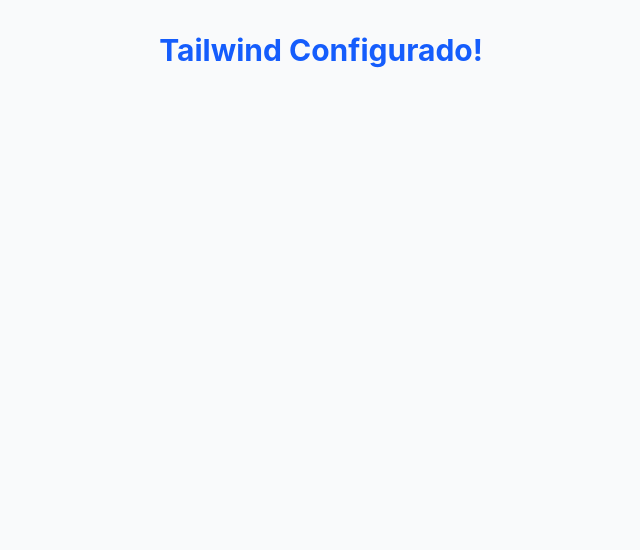
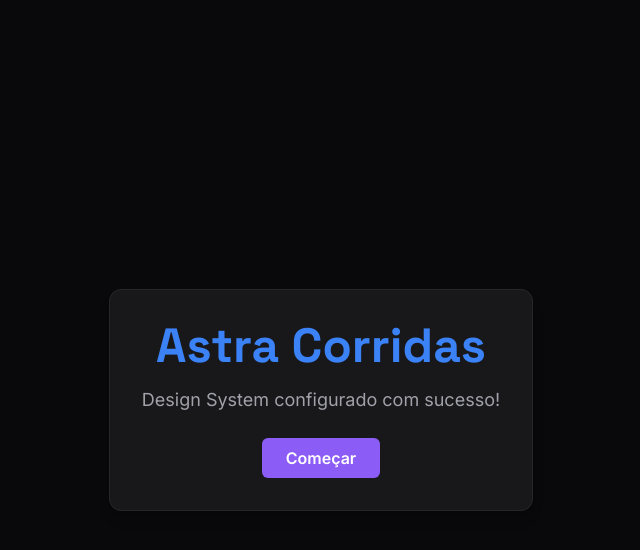
Before and after one commit to grupo6-js13/astra-frontend-corridas, a React (Vite) app: page / in a window 1280 px wide. Shown: the top 550 px of the page, without its empty margins (319-959 px from the left). Built offline with nearby package versions, Linux system fonts and the light colour scheme.

Commit message:
configura Tailwind v4 e tokens CSS do Astra

```diff
--- a/index.html
+++ b/index.html
@@ -1,6 +1,9 @@
 <!doctype html>
 <html lang="en">
   <head>
+    <link rel="preconnect" href="https://fonts.googleapis.com">
+    <link rel="preconnect" href="https://fonts.gstatic.com" crossorigin>
+    <link href="https://fonts.googleapis.com/css2?family=Inter:wght@400;500;600;700&family=Space+Grotesk:wght@500;700&display=swap" rel="stylesheet">
     <meta charset="UTF-8" />
     <link rel="icon" type="image/svg+xml" href="/favicon.svg" />
     <meta name="viewport" content="width=device-width, initial-scale=1.0" />
--- a/src/App.tsx
+++ b/src/App.tsx
@@ -3,18 +3,33 @@
 function App() {
   return (
     <BrowserRouter>
-      {/* Aqui entrará sua Navbar futuramente */}
+      {/* Usando a nova cor de fundo do Astra */}
+      <div className="min-h-screen bg-astra-bg flex flex-col font-sans">
 
-      <div className="min-h-screen bg-gray-50 flex flex-col">
-        <main className="flex-grow container mx-auto px-4 py-8">
+        <main className="flex-grow container mx-auto px-4 py-16 flex items-center justify-center">
           <Routes>
-            <Route path="/" element={<div className="text-3xl text-blue-600 font-bold text-center">Tailwind Configurado!</div>} />
-            {/* Adicione novas rotas aqui */}
+            <Route path="/" element={
+              <div className="text-center p-8 bg-astra-surface rounded-xl border border-astra-surface-hover shadow-lg">
+                {/* Usando a fonte Space Grotesk (font-display) e a cor Primária */}
+                <h1 className="text-5xl font-display font-bold text-astra-primary mb-4">
+                  Astra Corridas
+                </h1>
+
+                {/* Usando a cor de texto mutada */}
+                <p className="text-astra-muted text-lg mb-6">
+                  Design System configurado com sucesso!
+                </p>
+
+                {/* Usando a cor de acento no botão */}
+                <button className="px-6 py-2 bg-astra-accent text-white font-semibold rounded-md hover:opacity-90 transition-opacity">
+                  Começar
+                </button>
+              </div>
+            } />
           </Routes>
         </main>
+
       </div>
-
-      {/* Aqui entrará seu Footer futuramente */}
     </BrowserRouter>
   );
 }
--- a/src/index.css
+++ b/src/index.css
@@ -1 +1,24 @@
-@import "tailwindcss"
+@import "tailwindcss";
+
+@theme {
+  /* Definindo as fontes */
+  --font-sans: "Inter", sans-serif;
+  --font-display: "Space Grotesk", sans-serif;
+
+  /* Definindo os Tokens de Cor do Astra */
+  /* Coloquei um tema escuro moderno, mas vocês podem alterar os códigos HEX depois */
+  --color-astra-bg: #09090b;
+  --color-astra-surface: #18181b;
+  --color-astra-surface-hover: #27272a;
+  --color-astra-primary: #3b82f6;
+  --color-astra-accent: #8b5cf6;
+  --color-astra-text: #fafafa;
+  --color-astra-muted: #a1a1aa;
+  --color-astra-danger: #ef4444;
+}
+
+/* Aplicando as cores de fundo e texto globais */
+body {
+  background-color: var(--color-astra-bg);
+  color: var(--color-astra-text);
+}
```
